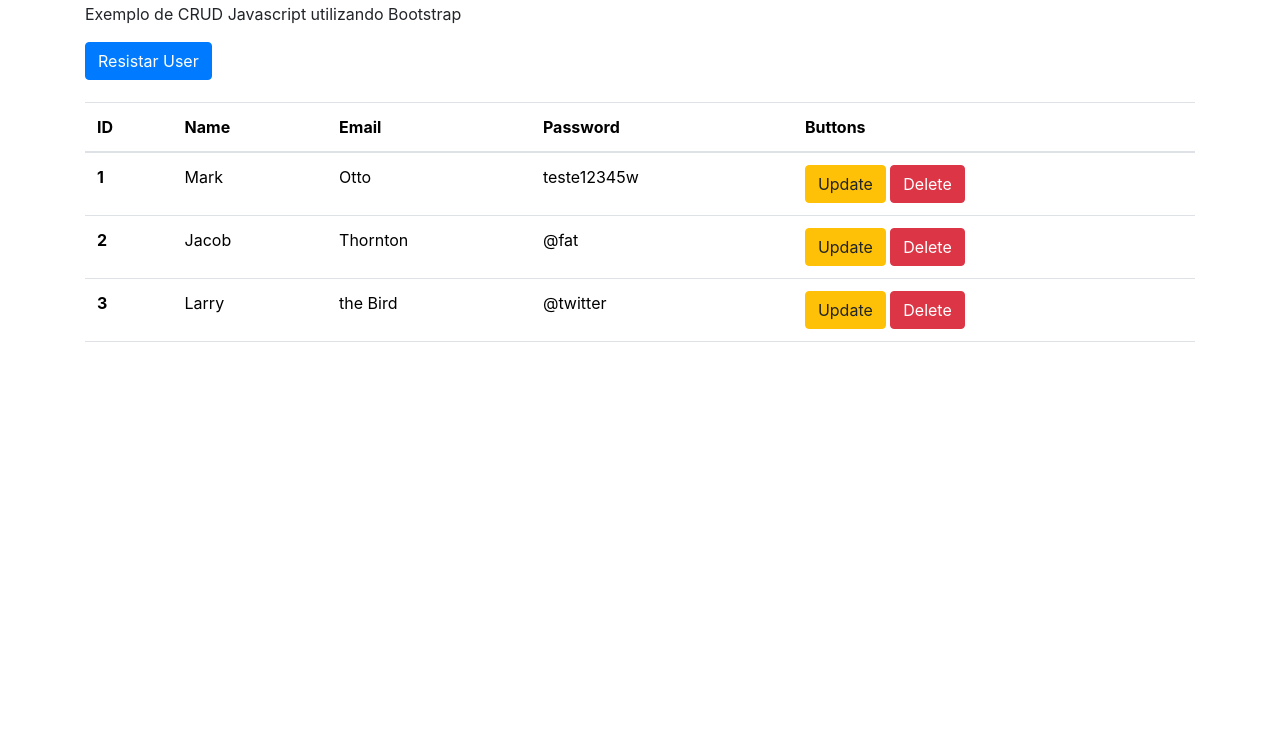
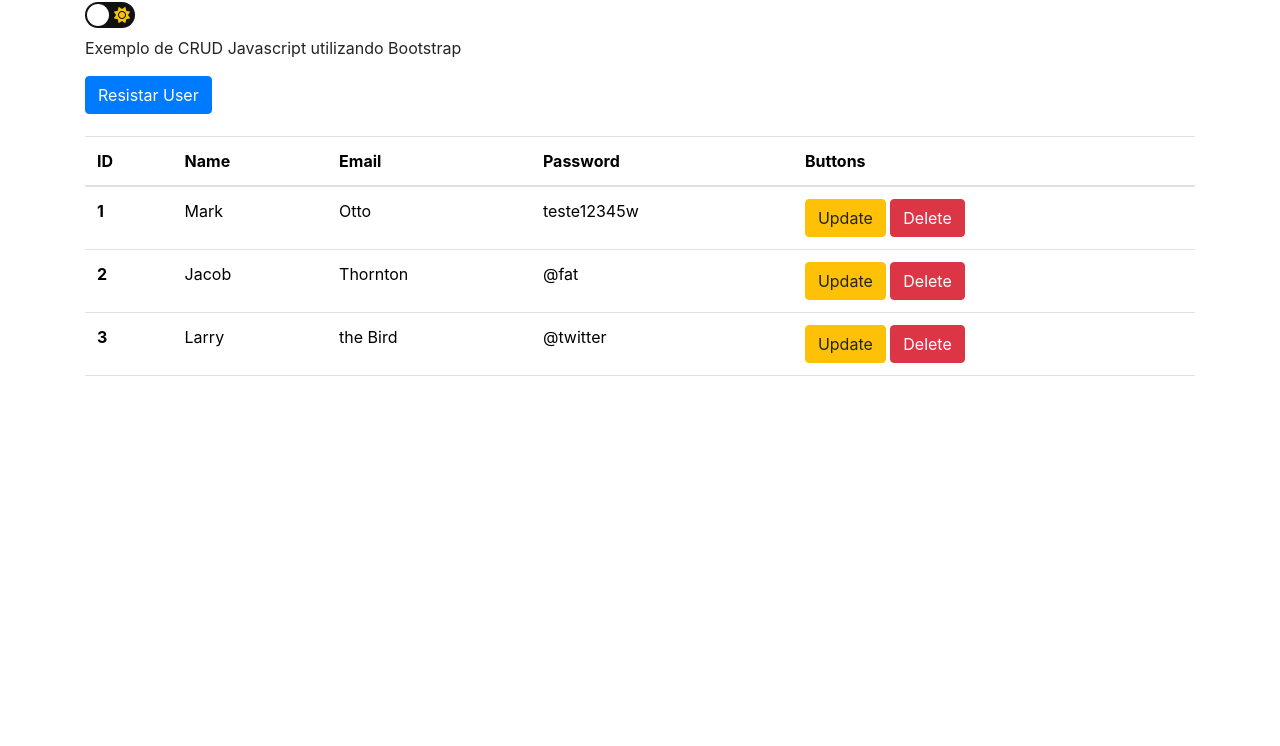
Before and after one commit to henriqueolivgp/SistemaCRUD, a plain HTML site: page index.html in a window 1280 px wide. Shown: the part 80-826 px from the top of the page. Before the commit the page ends 800 px from the top, so only its background shows below. Drawn offline with nearby package versions, Linux system fonts and the light colour scheme.

Commit message:
Add a Dark Mode Button

```diff
--- /dev/null
+++ b/Css/DarkMode.css
@@ -0,0 +1,61 @@
+body {
+  background-color: #fafafa;
+
+  height: 100vh;
+  margin: 0;
+  transition: background 0.2s linear;
+}
+
+body.dark {
+  background-color: #232c35;
+  color: white;
+  .table {
+    color: white;
+  }
+}
+
+.checkbox {
+  opacity: 0;
+  position: absolute;
+}
+
+.label {
+  background-color: #111;
+  border-radius: 50px;
+  cursor: pointer;
+
+  display: flex;
+  justify-content: space-between;
+
+  padding: 5px;
+  position: relative;
+  height: 26px;
+  width: 50px;
+
+  transform: scae(1.5);
+}
+
+.label .ball {
+  background-color: #fff;
+  border-radius: 50px;
+  position: absolute;
+  top: 2px;
+  left: 2px;
+
+  height: 22px;
+  width: 22px;
+  transform: translate(0px);
+  transition: transform 0.2s linear;
+}
+
+.checkbox:checked + .label .ball {
+  transform: translate(24px);
+}
+
+.fa-moon {
+  color: gray;
+}
+
+.fa-sun {
+  color: #f1c40f;
+}
--- /dev/null
+++ b/Js/DarkMode.js
@@ -0,0 +1,5 @@
+const chk = document.getElementById('chk')
+
+chk.addEventListener('change', () =>{
+    document.body.classList.toggle('dark')
+})
--- a/index.html
+++ b/index.html
@@ -6,7 +6,7 @@
   <meta http-equiv="X-UA-Compatible" content="IE=edge">
   <meta name="viewport" content="width=device-width, initial-scale=1.0">
   <link rel="stylesheet" href="./Css/Index.css">
-  <link rel="stylesheet" href="./Js/DarkMode.js">
+  <link rel="stylesheet" href="./Css/DarkMode.css">
   <link rel="stylesheet" href="./Js/main.js">
   <link href="https://cdn.jsdelivr.net/npm/bootstrap@5.3.0-alpha3/dist/css/bootstrap.min.css" rel="stylesheet"
     integrity="sha384-KK94CHFLLe+nY2dmCWGMq91rCGa5gtU4mk92HdvYe+M/SXH301p5ILy+dN9+nJOZ" crossorigin="anonymous">
@@ -21,6 +21,13 @@
 
     <div class="text-box">
       <h1>Registo de users</h1>
+      <input type="checkbox" class="checkbox" id="chk">
+
+      <label class="label" for="chk">
+        <i class="fas fa-moon"></i>
+        <i class="fas fa-sun"></i>
+        <div class="ball"></div>
+      </label>
       <p>Exemplo de CRUD Javascript utilizando Bootstrap</p>
 
       <!-- Botão para acionar modal -->
@@ -102,6 +109,8 @@
 
   </div>
 
+  <script src="./Js/DarkMode.js"></script>
+  <script src="https://kit.fontawesome.com/998c60ef77.js" crossorigin="anonymous"></script>
   <script src="https://cdn.jsdelivr.net/npm/bootstrap@5.3.0-alpha3/dist/js/bootstrap.bundle.min.js"
     integrity="sha384-ENjdO4Dr2bkBIFxQpeoTz1HIcje39Wm4jDKdf19U8gI4ddQ3GYNS7NTKfAdVQSZe"
     crossorigin="anonymous"></script>
```
